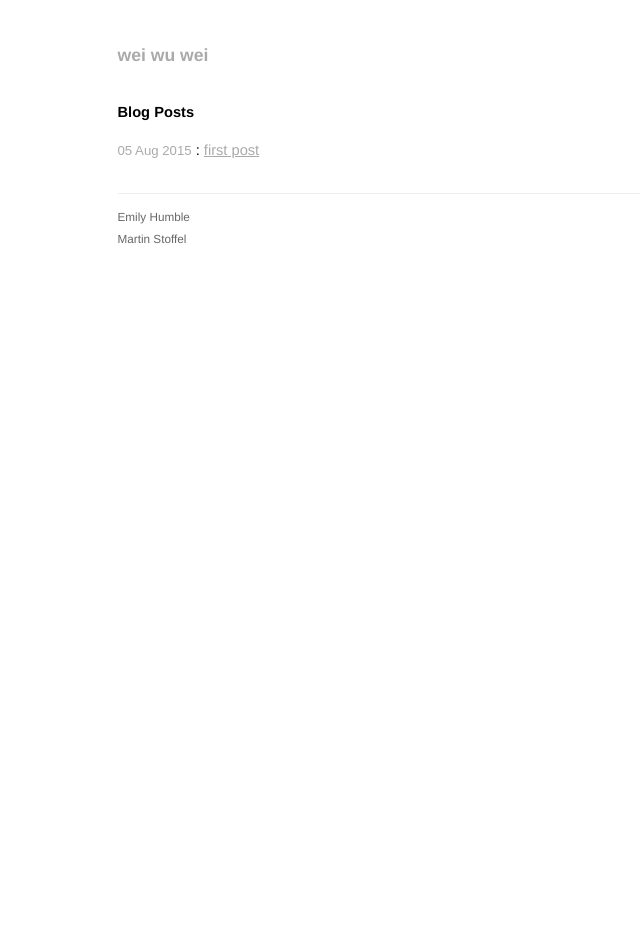
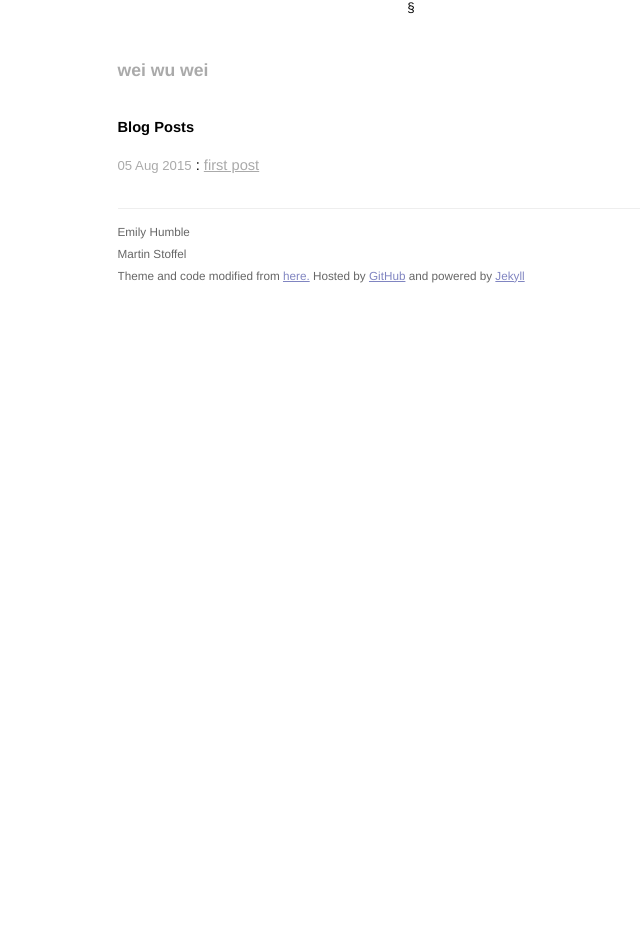
Before and after one commit to mastoffel/oldblog, a Jekyll site: the page built from index.html, in a window 1280 px wide. Shown: the whole page, without its empty margins (229-869 px from the left). Built offline with Jekyll 4.4.1, drawn with Linux system fonts in a browser that asks for light colours; after the commit the page ends 900 px from its top, so only the background shows below that.

Commit message:
update default

```diff
--- a/_layouts/default.html
+++ b/_layouts/default.html
@@ -1,4 +1,4 @@
-<!DOCTYPE html>
+§<!DOCTYPE html>
 <html xmlns="http://www.w3.org/1999/xhtml" xml:lang="en" lang="en-us">
 <head>
    <meta http-equiv="content-type" content="text/html; charset=utf-8" />
@@ -34,7 +34,8 @@ var WRInitTime=(new Date()).getTime();
     <div class="contact">
       <p>
         Emily Humble<br />
-        Martin Stoffel
+		Martin Stoffel<br />
+        Theme and code modified from <a href="https://github.com/mojombo/tpw">here.</a> Hosted by <a href="https://github.com/mastoffel/mastoffel.github.io">GitHub</a> and powered by <a href="https://github.com/jekyll/jekyll">Jekyll</a>
       </p>
     </div>
   </div>
```
